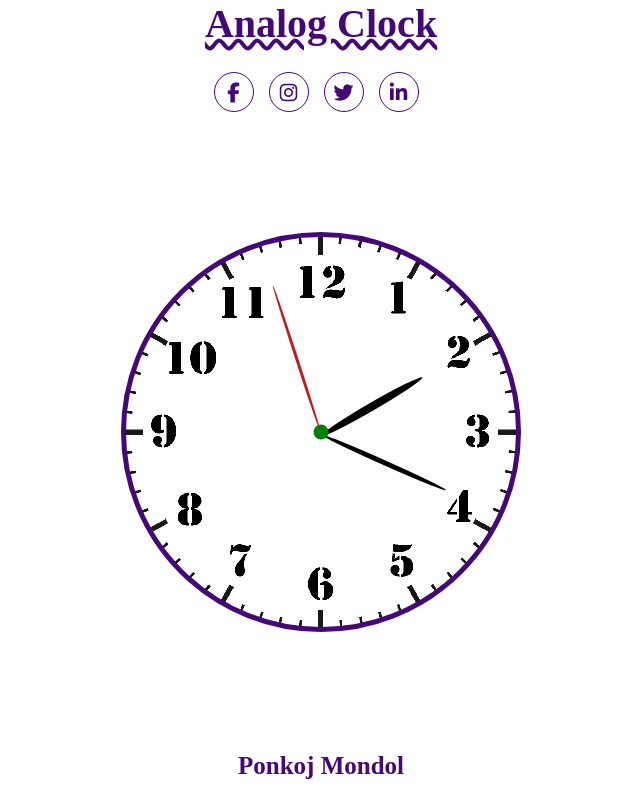
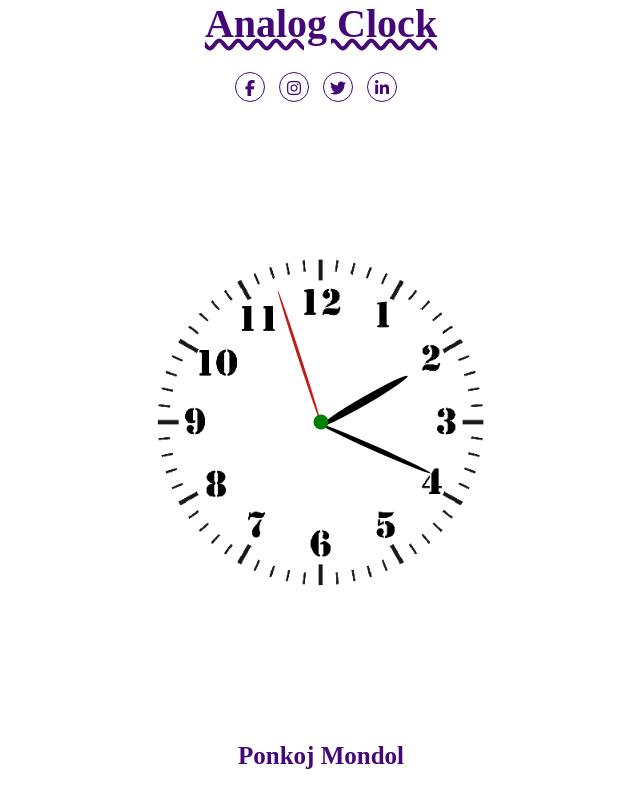
Before and after one commit to Ponkoj644/Analog-Clock, a plain HTML site: page index.html in a window 1280 px wide. Shown: the whole page, without its empty margins (319-959 px from the left). Drawn offline with Linux system fonts and the light colour scheme.

Commit message:
Fix some error

```diff
--- a/style.css
+++ b/style.css
@@ -17,12 +17,12 @@ h2 {
 .social {
   margin-top: 25px;
   text-align: center;
-  font-size: 20px;
+  font-size: 16px;
 }
 .social i {
-  height: 40px;
-  width: 40px;
-  line-height: 40px;
+  height: 30px;
+  width: 30px;
+  line-height: 30px;
   text-align: center;
   border: 1px solid rgb(69, 8, 119);
   border-radius: 50%;
@@ -46,12 +46,11 @@ section {
   width: 90%;
   max-width: 400px;
   border-radius: 50%;
-  border: 5px solid rgb(69, 8, 119);
   position: relative;
   background-image: url(clock.png);
   background-position: center;
   background-repeat: no-repeat;
-  /* background-size: contain; */
+  background-size: contain;
 }
 
 .point {
@@ -68,7 +67,7 @@ section {
 .hour {
   position: absolute;
   height: 8px;
-  width: 30%;
+  width: 25%;
   background-color: rgb(0, 0, 0);
   top: 50%;
   left: 50%;
@@ -79,7 +78,7 @@ section {
 .min {
   position: absolute;
   height: 5px;
-  width: 35%;
+  width: 30%;
   background-color: rgb(0, 0, 0);
   top: 50%;
   left: 50%;
@@ -90,7 +89,7 @@ section {
 .sec {
   position: absolute;
   height: 3px;
-  width: 40%;
+  width: 35%;
   background-color: rgb(194, 27, 27);
   top: 50%;
   left: 50%;
```
